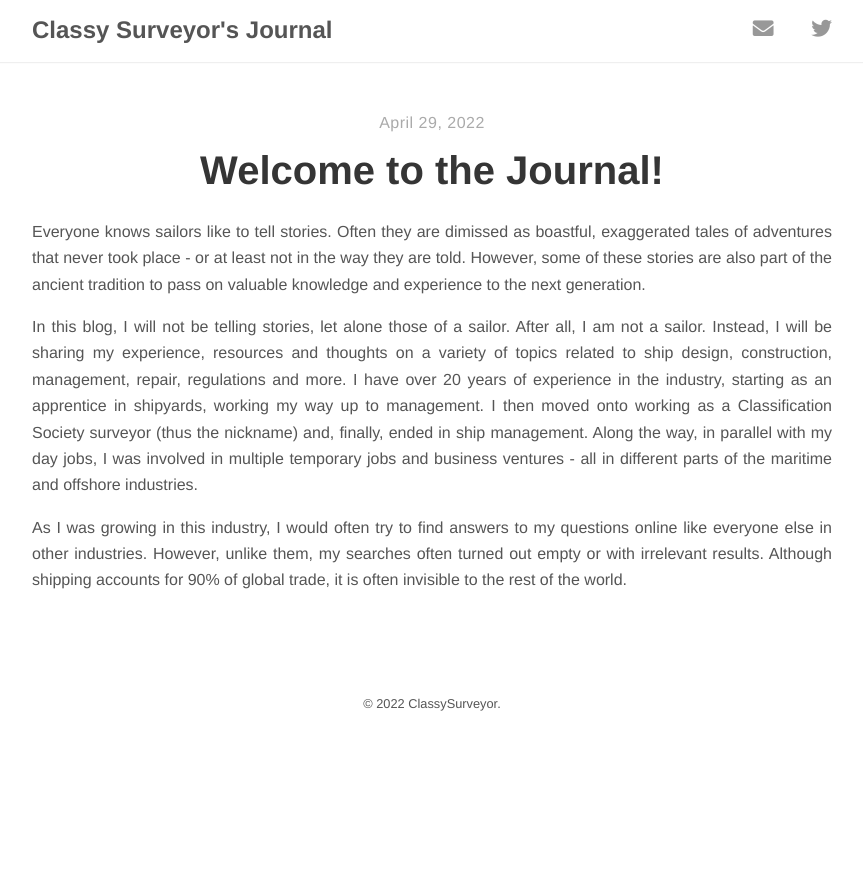
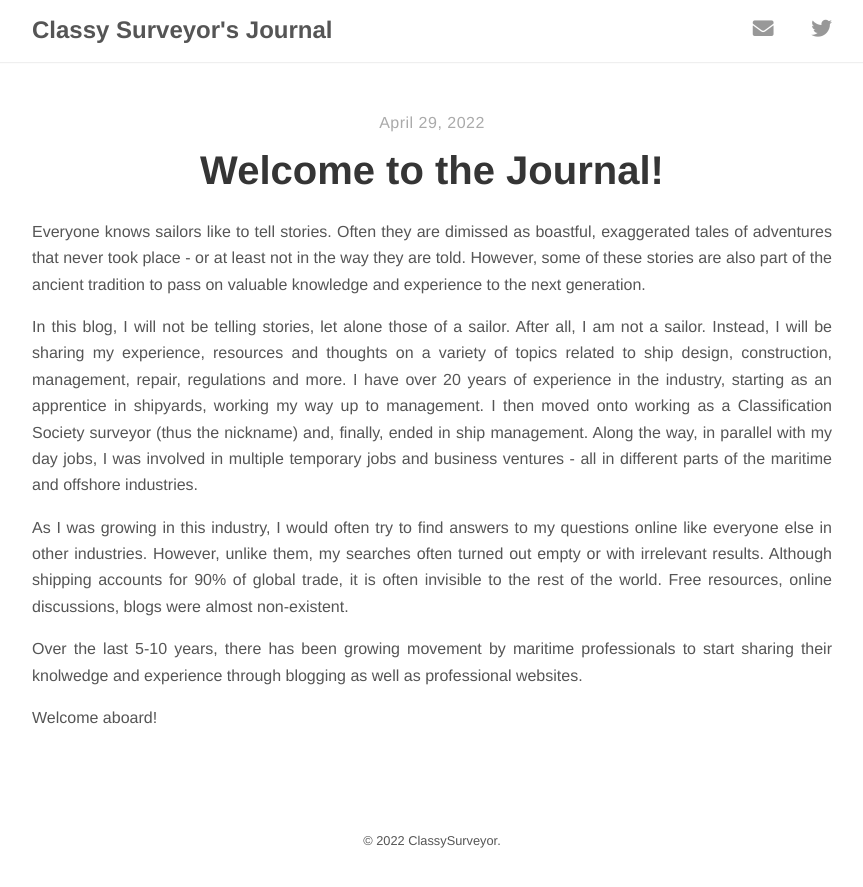
Before and after one commit to ClassySurveyor/classysurveyor.github.io, a Jekyll site: the page built from _posts/2022-04-29-welcome-to-the-journal.md, in a window 1280 px wide. Shown: the top 887 px of the page, without its empty margins (208-1071 px from the left). Built offline with Jekyll 4.4.1, drawn with Linux system fonts in a browser that asks for light colours; nearby versions of some CDN libraries.

Commit message:
Update 2022-04-29-welcome-to-the-journal.md

```diff
--- a/_posts/2022-04-29-welcome-to-the-journal.md
+++ b/_posts/2022-04-29-welcome-to-the-journal.md
@@ -9,4 +9,8 @@ Everyone knows sailors like to tell stories.  Often they are dimissed as boastfu
 
 In this blog, I will not be telling stories, let alone those of a sailor.  After all, I am not a sailor.  Instead, I will be sharing my experience, resources and thoughts on a variety of topics related to ship design, construction, management, repair, regulations and more.  I have over 20 years of experience in the industry, starting as an apprentice in shipyards, working my way up to management.  I then moved onto working as a Classification Society surveyor (thus the nickname) and, finally, ended in ship management.  Along the way, in parallel with my day jobs, I was involved in multiple temporary jobs and business ventures - all in different parts of the maritime and offshore industries.
 
-As I was growing in this industry, I would often try to find answers to my questions online like everyone else in other industries.  However, unlike them, my searches often turned out empty or with irrelevant results.  Although shipping accounts for 90% of global trade, it is often invisible to the rest of the world.
+As I was growing in this industry, I would often try to find answers to my questions online like everyone else in other industries.  However, unlike them, my searches often turned out empty or with irrelevant results.  Although shipping accounts for 90% of global trade, it is often invisible to the rest of the world.  Free resources, online discussions, blogs were almost non-existent.
+
+Over the last 5-10 years, there has been growing movement by maritime professionals to start sharing their knolwedge and experience through blogging as well as professional websites.
+
+Welcome aboard!
```
